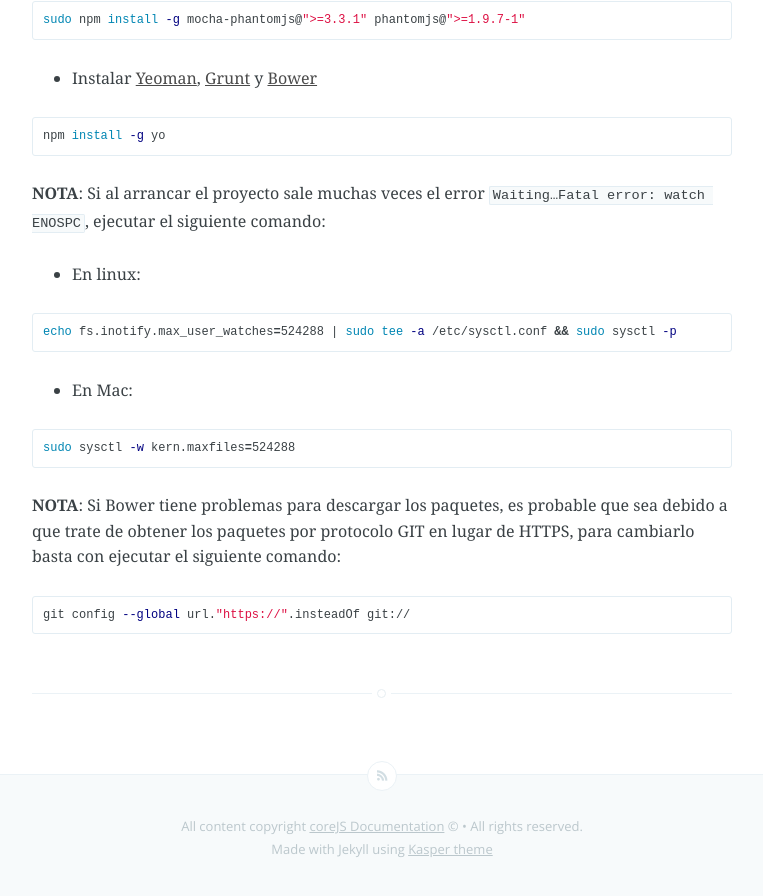
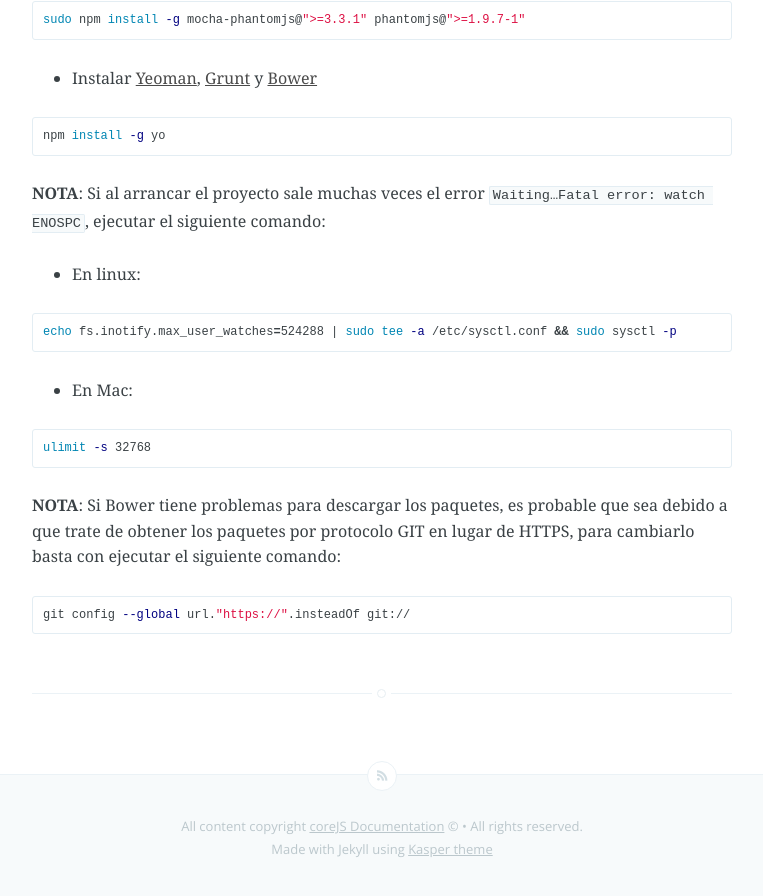
Before and after one commit to bq-devtools/corejs-doc, a Jekyll site: the page built from stack_tecnologico/index.md, in a window 1280 px wide and 900 px high, scrolled down 4217 px. Shown: the top 896 px of the window, without its empty margins (258-1021 px from the left). Built offline with Jekyll 4.4.1, drawn with Linux system fonts in a browser that asks for light colours; Markdown is read by kramdown in place of the engine named in the settings.

Commit message:
corrected ulimit commend

````diff
--- a/stack_tecnologico/index.md
+++ b/stack_tecnologico/index.md
@@ -176,7 +176,7 @@ echo fs.inotify.max_user_watches=524288 | sudo tee -a /etc/sysctl.conf && sudo s
 * En Mac:
 
 ```bash
-sudo sysctl -w kern.maxfiles=524288
+ulimit -s 32768
 ```
 
 **NOTA**: Si Bower tiene problemas para descargar los paquetes, es probable que sea debido a que trate de obtener los paquetes por protocolo GIT en lugar de HTTPS, para cambiarlo basta con ejecutar el siguiente comando:
````
